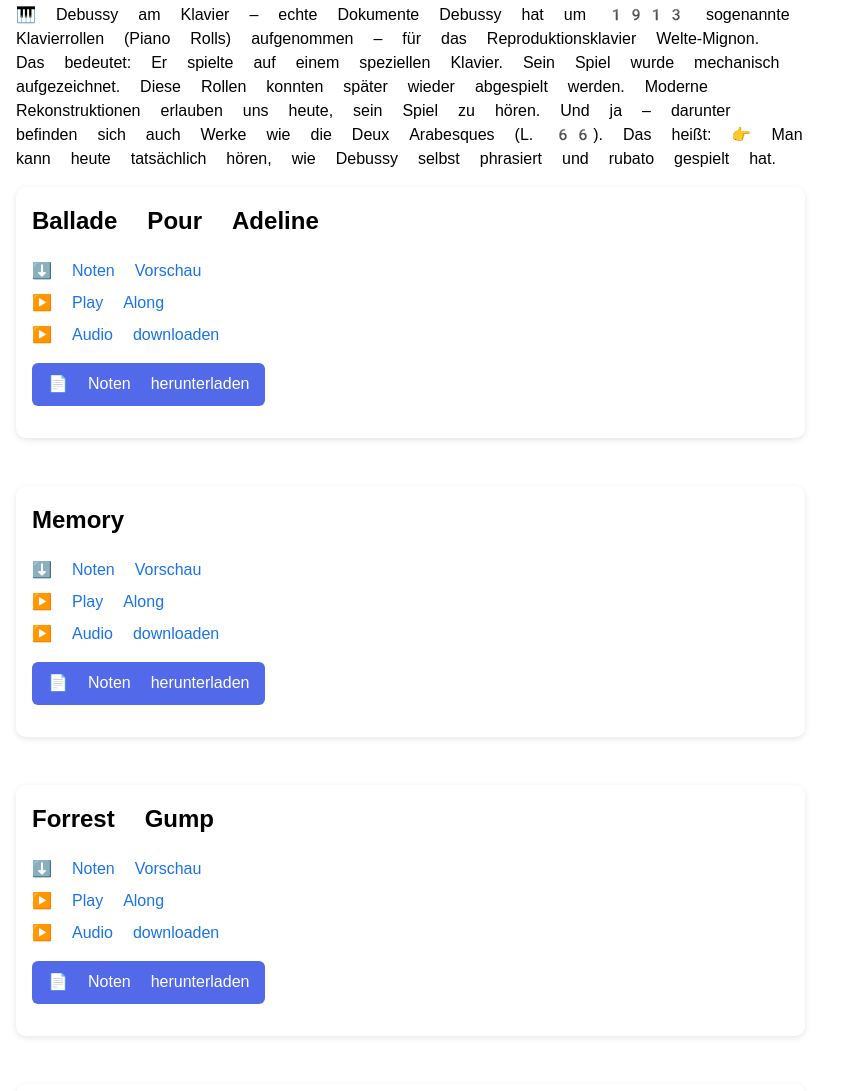
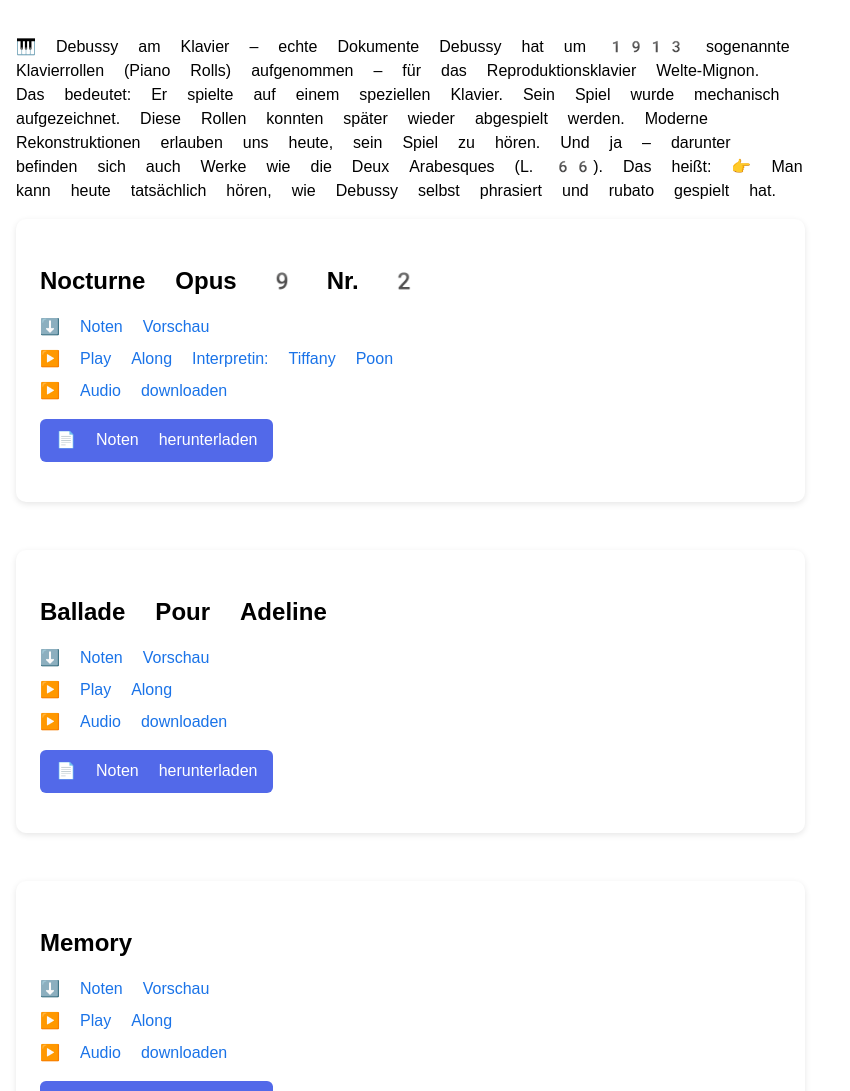
Before and after one commit to Skorpion115/my-astro-site9, an Astro site: page /kundenlogin/account/songbook_3 in a window 1280 px wide. Shown: the part 1709-2800 px from the top of the page, without its empty margins (0-850 px from the left). Built offline with nearby package versions, Linux system fonts and the light colour scheme; Astro itself is replaced by a stand-in of ours.

Commit message:
Nocturne Op 9 added

```diff
--- a/public/styles/songbook_2.css
+++ b/public/styles/songbook_2.css
@@ -152,10 +152,10 @@ h1 {
 .song {
   margin-bottom: 3rem;
   background-color: #fff;
-  padding: 1rem;
+  padding: 1.5rem;
   border-radius: 10px;
   box-shadow: 0 2px 6px rgba(0, 0, 0, 0.1);
-  transition: box-shadow 0.2s ease-in-out;
+  transition: box-shadow 0.3s ease-in-out;
 }
 
 .song:hover {
@@ -163,7 +163,7 @@ h1 {
 }
 
 .song h2 {
-  margin-top: 0;
+  margin-bottom: 1rem;
 }
 
 /* PDF Anzeige */
--- a/src/pages/kundenlogin/account/songbook_3.astro
+++ b/src/pages/kundenlogin/account/songbook_3.astro
@@ -88,6 +88,37 @@ const description = "Geschützter Songbook-Bereich";
             Das heißt: 👉 Man kann heute tatsächlich hören, wie Debussy selbst
             phrasiert und rubato gespielt hat.
           </p>
+          <section id="nocturne-opus9-nr2" class="song">
+            <h2>Nocturne Opus 9 Nr. 2</h2>
+            <p class="pdf-download">
+              <a
+                href="https://drive.google.com/file/d/1Gru-TB4T6ANqCyVUwqe_LIA_JlRm3Fvk/preview"
+              >
+                ⬇ Noten Vorschau
+              </a>
+            </p>
+            <div class="audio-links">
+              <a
+                href="https://drive.google.com/file/d/14Hx_9XBP4k8P506c0gTK3FwIj8SInqcp/preview"
+                >▶ Play Along Interpretin: Tiffany Poon</a
+              >
+            </div>
+            <div class="audio-links">
+              <a
+                href="https://drive.google.com/uc?export=download&id=14Hx_9XBP4k8P506c0gTK3FwIj8SInqcp"
+                >▶ Audio downloaden</a
+              >
+            </div>
+            <p class="pdf-link">
+              <a
+                href="https://drive.google.com/uc?export=download&id=1Gru-TB4T6ANqCyVUwqe_LIA_JlRm3Fvk"
+                target="_blank"
+                rel="noopener"
+              >
+                📄 Noten herunterladen
+              </a>
+            </p>
+          </section>
           <section id="ballade-pour-adeline" class="song">
             <h2>Ballade Pour Adeline</h2>
             <p class="pdf-download">
@@ -225,10 +256,9 @@ const description = "Geschützter Songbook-Bereich";
         <h3>Inhaltsverzeichnis</h3>
         <h4>Romantik</h4>
         <a href="#arabesque">Arabesque Nr. 1 - Achille Claude Debussy</a>
+        <a href="#nocturne-opus9-nr2">Nocturne Opus 9 Nr. 2 - Frederic Chopin</a>
         <h4>Musical / Ballade</h4>
-        <a href="#ballade-pour-adeline"
-          >Ballade Pour Adeline - Richard Clayderman</a
-        >
+        <a href="#ballade-pour-adeline">Ballade Pour Adeline - Richard Clayderman</a>
         <a href="#memory">Memory - Andrew Lloyed Webber</a>
         <h4>Film Musik</h4>
         <a href="#forrest-gump">Forrest Gump (Feather Theme)- Alan Silvestri</a>
```
